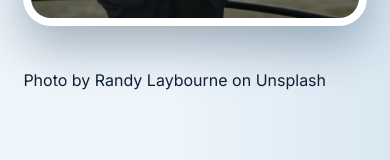
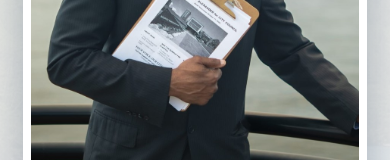
Before and after one commit to irnewlands/seanfornorthvan-site, a React (Vite) app: page / in a window 390 px wide. Shown: the part 1651-1811 px from the top of the page. Built offline with nearby package versions, Linux system fonts and the light colour scheme.

Commit message:
Update styles.css

```diff
--- a/src/styles.css
+++ b/src/styles.css
@@ -32,12 +32,10 @@ a {
   color: inherit;
 }
 
-/* HEADER */
-
 .header {
   position: sticky;
   top: 0;
-  z-index: 10;
+  z-index: 20;
   background: rgba(6, 36, 71, 0.96);
   color: white;
   display: flex;
@@ -74,35 +72,43 @@ nav a {
   color: white;
 }
 
-/* HERO */
-
 .hero {
-  min-height: 820px;
+  min-height: 900px;
   display: grid;
   grid-template-columns: 1.05fr 0.95fr;
   gap: 44px;
   align-items: center;
-  padding: 220px 6vw 76px 6vw;
-  background: linear-gradient(90deg, #eef5fb 0%, #eef5fb 44%, #d9e8f2 100%);
+  padding: 190px 6vw 90px 6vw;
   position: relative;
   overflow: hidden;
+  background: #eef5fb;
 }
 
 .hero::before {
   content: "";
   position: absolute;
+  inset: 0;
+  background:
+    linear-gradient(rgba(255,255,255,0.82), rgba(255,255,255,0.9)),
+    url('/assets/north-vancouver-mountains.jpg') center center / cover no-repeat;
+  z-index: 0;
+}
+
+.heroFlag {
+  position: absolute;
   top: 0;
   left: 0;
   right: 0;
-  height: 220px;
-  background:
-    url('/assets/provincial-flag-banner.svg') center top / cover no-repeat;
-  opacity: 0.25;
-  z-index: 0;
+  height: 135px;
+  background: url('/assets/bc-flag-banner.png') center center / cover no-repeat;
+  opacity: 0.22;
+  z-index: 1;
+  border-bottom: 3px solid var(--gold);
 }
 
 .hero > * {
   position: relative;
+  z-index: 2;
 }
 
 .heroLogo {
@@ -154,7 +160,19 @@ nav a {
   object-position: center;
 }
 
-/* BUTTONS */
+.heroCredit {
+  position: absolute;
+  right: 20px;
+  bottom: 12px;
+  font-size: 12px;
+  color: #5f6f7f;
+  z-index: 3;
+}
+
+.heroCredit a {
+  color: var(--blue);
+  text-decoration: underline;
+}
 
 .actions {
   display: flex;
@@ -185,8 +203,6 @@ nav a {
   border-color: white;
   color: white;
 }
-
-/* GENERAL SECTIONS */
 
 .section {
   padding: 76px 6vw;
@@ -227,8 +243,6 @@ p {
   background: var(--cream);
 }
 
-/* INTRO */
-
 .intro {
   background: white;
 }
@@ -247,8 +261,6 @@ p {
   color: var(--gold);
   margin: 0 0 10px;
 }
-
-/* ABOUT */
 
 .aboutGrid {
   display: grid;
@@ -295,8 +307,6 @@ p {
   font-size: 0.92rem;
 }
 
-/* GRIDS */
-
 .grid {
   display: grid;
   gap: 20px;
@@ -337,8 +347,6 @@ p {
   font-size: 1.35rem;
   margin-bottom: 0.2em;
 }
-
-/* YOUR VOICE */
 
 .voice {
   background: white;
@@ -390,8 +398,6 @@ p {
   height: 150px;
 }
 
-/* EVENTS */
-
 .event {
   display: grid;
   grid-template-columns: 1fr 0.52fr;
@@ -409,8 +415,6 @@ p {
   border-radius: 18px;
   box-shadow: 0 12px 35px #0005;
 }
-
-/* VOLUNTEER */
 
 .dark {
   background: var(--navy);
@@ -433,8 +437,6 @@ p {
   font-size: 1.5rem;
 }
 
-/* DONATE */
-
 .donate {
   background: linear-gradient(90deg, #f8faf5, white);
 }
@@ -452,11 +454,6 @@ p {
   font-size: 1.8rem;
 }
 
-.note {
-  font-size: 0.98rem;
-  color: #465669;
-}
-
 .donateBox small {
   display: block;
   margin-top: 16px;
@@ -464,13 +461,9 @@ p {
   line-height: 1.5;
 }
 
-/* MEDIA */
-
 .media {
   background: var(--cream);
 }
-
-/* FOOTER */
 
 footer {
   background: #03182f;
@@ -487,17 +480,10 @@ footer {
   filter: brightness(1.2);
 }
 
-footer h2 {
-  color: white;
-  margin: 0;
-}
-
 .auth {
   font-size: 0.88rem;
   color: #c9d7e7;
 }
-
-/* RESPONSIVE */
 
 @media (max-width: 1050px) {
   nav {
@@ -549,11 +535,16 @@ footer h2 {
 
   .hero {
     min-height: auto;
-    padding-top: 45px;
+    padding: 170px 6vw 70px 6vw;
   }
 
   .hero h1 {
     font-size: 4rem;
+  }
+
+  .heroFlag {
+    height: 115px;
+    opacity: 0.2;
   }
 
   .heroPhoto {
@@ -566,11 +557,15 @@ footer h2 {
     object-position: center;
   }
 
-  .aboutImage {
-    max-height: none;
-  }
-
   .brandLogo img {
     height: 48px;
   }
+
+  .heroCredit {
+    position: relative;
+    right: auto;
+    bottom: auto;
+    margin-top: 18px;
+    font-size: 11px;
+  }
 }
```
